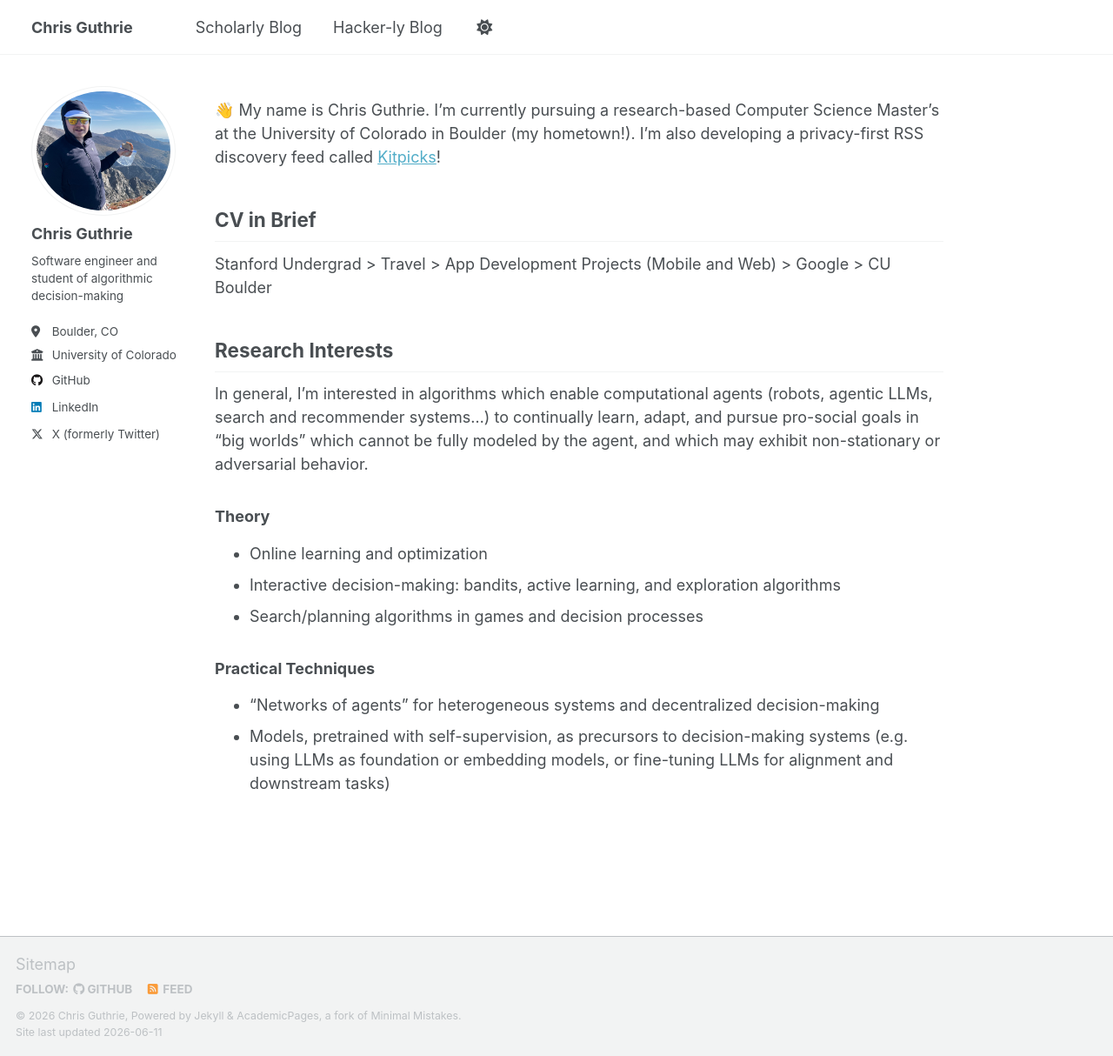
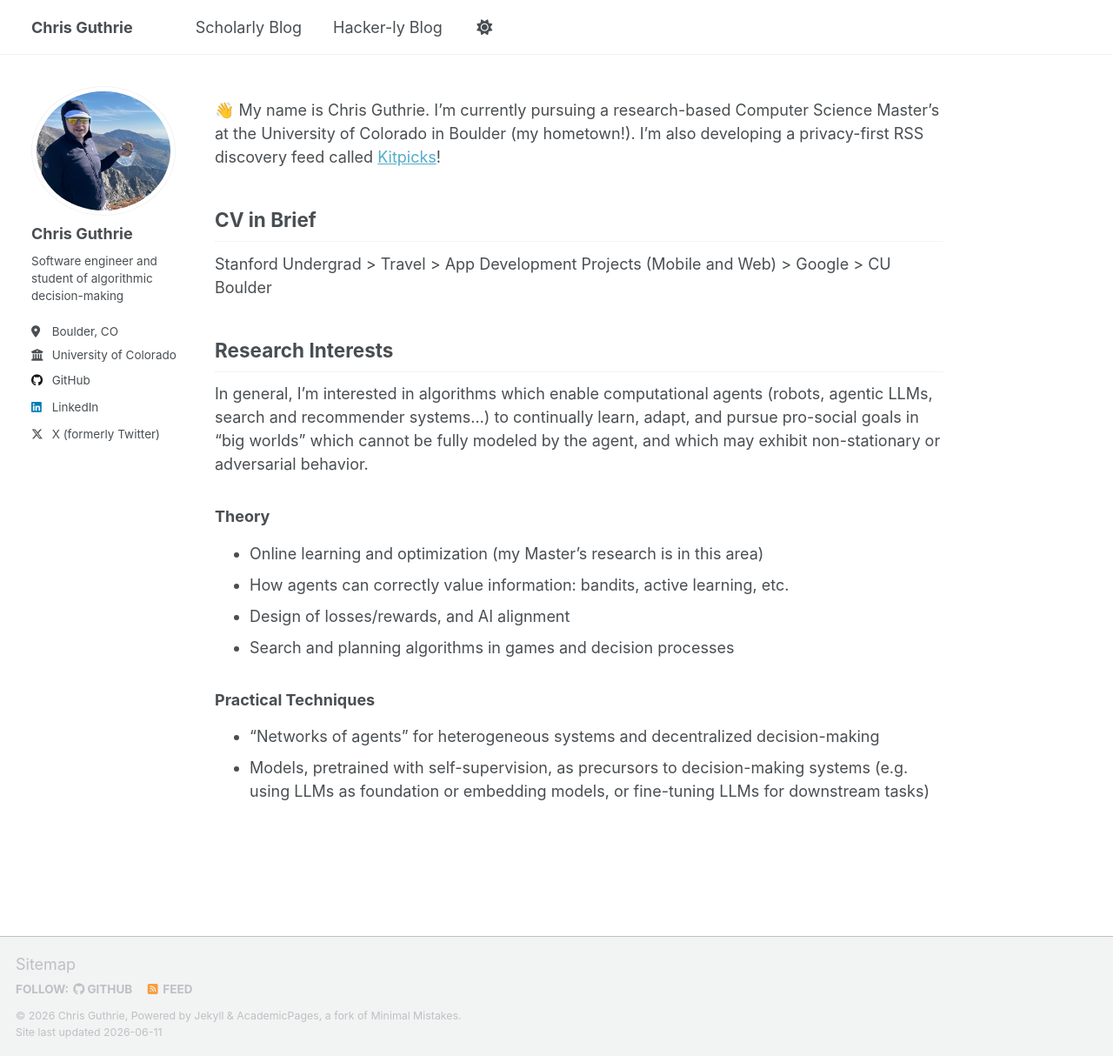
Before and after one commit to guthriec/chriswguthrie, a Jekyll site: the page built from _pages/about.md, in a window 1280 px wide and 1214 px high. Shown: the whole window at 87% size. Built offline with Jekyll 4.4.1, drawn with Linux system fonts in a browser that asks for light colours; a script that is not in the unit is left out.

Commit message:
Tweak research interests

```diff
--- a/_pages/about.md
+++ b/_pages/about.md
@@ -19,11 +19,12 @@ In general, I'm interested in algorithms which enable computational agents (robo
 
 ### Theory
 
-- Online learning and optimization
-- Interactive decision-making: bandits, active learning, and exploration algorithms
-- Search/planning algorithms in games and decision processes
+- Online learning and optimization (my Master's research is in this area)
+- How agents can correctly value information: bandits, active learning, etc.
+- Design of losses/rewards, and AI alignment
+- Search and planning algorithms in games and decision processes
 
 ### Practical Techniques
 
 - "Networks of agents" for heterogeneous systems and decentralized decision-making
-- Models, pretrained with self-supervision, as precursors to decision-making systems (e.g. using LLMs as foundation or embedding models, or fine-tuning LLMs for alignment and downstream tasks)
+- Models, pretrained with self-supervision, as precursors to decision-making systems (e.g. using LLMs as foundation or embedding models, or fine-tuning LLMs for downstream tasks)
```
